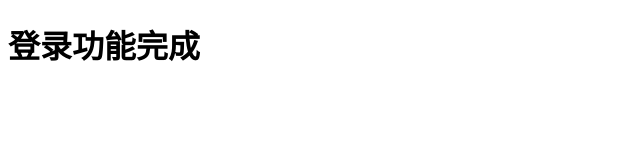
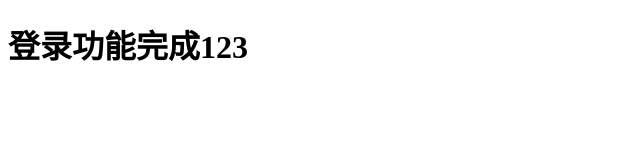
Before and after one commit to zxTING-98/project_03, a plain HTML site: page index.html in a window 1280 px wide. Shown: the full height of the page, 0-640 px from the left. Drawn offline with Linux system fonts and the light colour scheme.

Commit message:
Update index.html
修改了登录信息

```diff
--- a/index.html
+++ b/index.html
@@ -9,7 +9,7 @@
 </head>
 
 <body>
-    <h1>登录功能完成</h1>
+    <h1>登录功能完成123</h1>
 </body>
 
 </html>
```
